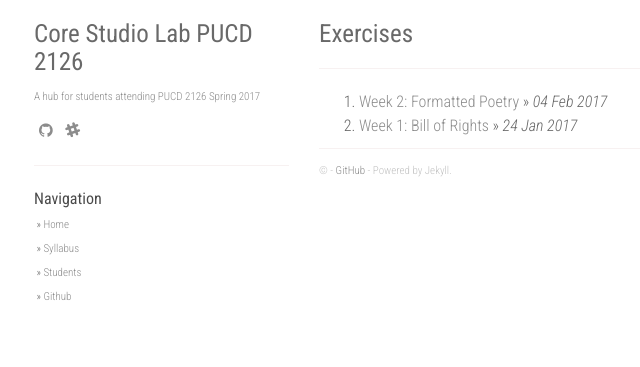
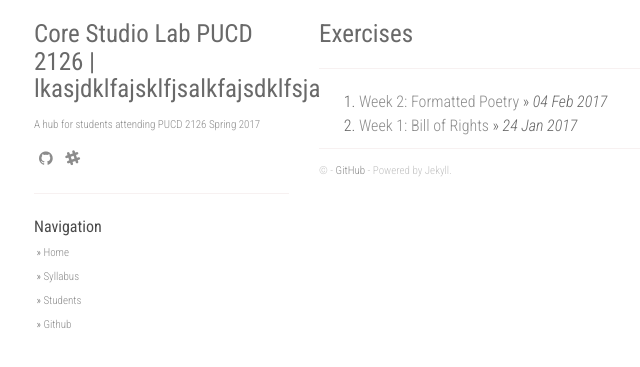
Before and after one commit to jessica-dantas/PUCD-2126.github.io, a Jekyll site: the page built from index.html, in a window 1280 px wide. Shown: the top 367 px of the page, without its empty margins (51-691 px from the left). Built offline with Jekyll 4.4.1, drawn with Linux system fonts in a browser that asks for light colours; nearby versions of some CDN libraries; the list of posts is cut into pages by our own code; comment, search, counter and statistics services are not loaded.

Commit message:
just some test demo stuff

```diff
--- a/_layouts/default.html
+++ b/_layouts/default.html
@@ -95,8 +95,7 @@
         <div class="container">
             <div class="col-sm-3">
               <div class="fixed-condition">
-                <!-- a href="/"><img id="about" src="/static/img/avatar.jpg" height="75px" width="75px" /></a-->
-                <h1 class="author-name">{{ site.title }}</h1>
+                <h1 class="author-name">{{ site.title }} | lkasjdklfajsklfjsalkfajsdklfsja</h1>
                 {% if site.about %}
                 <div id="about">
                     {{ site.about }}
```
Also changed, not shown: 1 other file.
